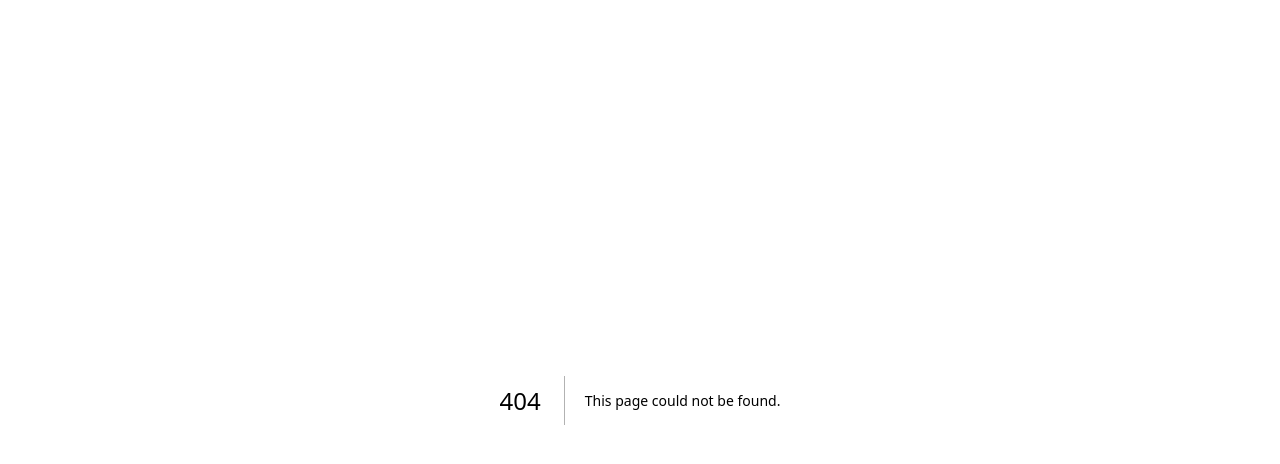
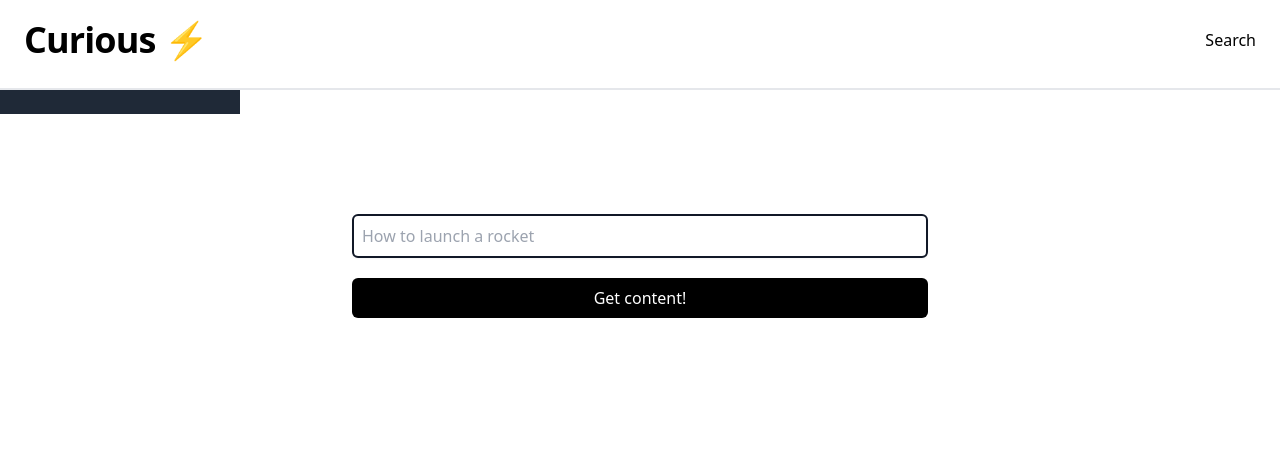
Before and after one commit to tchardonnens/curious-front, a Next.js app in the folder curious/: page /search in a window 1280 px wide. Before the commit this address had no page. Shown: the top 464 px of the page. Built offline with nearby package versions, Linux system fonts and the light colour scheme.

Commit message:
try to add sidebar

```diff
--- /dev/null
+++ b/curious/src/components/header.tsx
@@ -0,0 +1,15 @@
+import React from 'react';
+
+export default function Header() {
+  return (
+    <header className="flex justify-between items-center w-full p-5 border-b-2 pb-7 sm:px-4 px-2">
+      <a href="/">
+        <h1 className="sm:text-4xl text-2xl font-bold ml-2 tracking-tight">Curious ⚡️</h1>
+      </a>
+
+      <div className="flex items-center">
+        <a href="/search" className="mr-2">Search</a>
+      </div>
+    </header>
+  )
+}
--- /dev/null
+++ b/curious/src/components/sidebar.tsx
@@ -0,0 +1,27 @@
+import { SidebarPropsList } from '@/types/props';
+import React from 'react';
+
+
+export default function Sidebar(props: SidebarPropsList) {
+  return (
+    // sidebar as a list of buttons
+    <div className="flex-1 flex overflow-hidden">
+      <div className="narrow-sidebar hidden lg:block lg:flex-shrink-0 lg:bg-gray-800 lg:overflow-y-auto">
+        <div className="relative w-60 flex space-y-16 flex-col p-3">
+
+          {props.history.map((item) => {
+            return (
+              <div className="flex flex-col items-center justify-center text-center px-4 mt-12 sm:mt-20">
+                <h1 className="text-2xl font-bold text-white">{item.header}</h1>
+                <p className="text-white">{item.description}</p>
+              </div>
+            );
+          })}
+
+
+        </div>
+      </div>
+    </div>
+
+  );
+}
--- a/curious/src/pages/index.tsx
+++ b/curious/src/pages/index.tsx
@@ -1,52 +1,7 @@
-import Card from '@/components/card'
-import LoadingSkeleton from '@/components/loadingSkeleton';
+import Header from '@/components/header';
 import Head from 'next/head'
-import { useState } from 'react'
-
-type Subject = {
-  name: string;
-  description: string;
-}
-
-type SubjectsList = {
-  basic_subjects: Subject[];
-  deeper_subjects: Subject[];
-}
-
-type YoutubeVideoSimple = {
-  title: string;
-  description: string;
-  url: string;
-  image: string;
-}
-
-type Resources = {
-  chatgpt: SubjectsList;
-  content: YoutubeVideoSimple[];
-}
 
 export default function Home() {
-  const [prompt, setPrompt] = useState('')
-  const [resources, setResources] = useState<Resources>()
-  const [loading, setLoading] = useState(false)
-
-  const fetchResources = async () => {
-    console.log(prompt)
-    setLoading(true)
-    console.log('fetching')
-    // post request to /curious
-    const res = await fetch('http://127.0.0.1:8000/curious', {
-      method: 'POST',
-      headers: {
-        'Content-Type': 'application/json'
-      },
-      body: JSON.stringify({ prompt })
-    })
-    const data = await res.json()
-    setResources(data)
-    setLoading(false)
-  }
-
   return (
     <>
       <Head>
@@ -59,43 +14,11 @@ export default function Home() {
         <meta property="og:image" content="/sf-dream.png" />
         <meta property="og:url" content="https://verycurious.xyz" />
       </Head>
-      <header className="flex justify-between items-center w-full mt-5 border-b-2 pb-7 sm:px-4 px-2">
-        <h1 className="sm:text-4xl text-2xl font-bold ml-2 tracking-tight">Curious ⚡️</h1>
-      </header>
-      <main className="flex flex-1 w-full flex-col items-center justify-center text-center px-4 mt-12 sm:mt-20">
+      <Header />
+      <main className="flex flex-1 w-full h-full flex-col items-center justify-center text-center px-4 mt-12 sm:mt-20">
         <h1 className="sm:text-6xl text-4xl max-w-[708px] font-bold text-slate-900">Learn faster with adaptative content</h1>
         <h2 className="sm:text-1xl text-1xl max-w-[708px] mt-5 text-slate-600">Knowledge portal powered with ChatGPT</h2>
-        <form className="max-w-xl w-full" onSubmit={(e) => { e.preventDefault(); fetchResources(); }}>
-          <input className="w-full rounded-md border-solid border-2 border-gray-900 shadow-sm focus:border-black focus:ring-black my-5 p-2" placeholder='How to launch a rocket' value={prompt} onChange={e => setPrompt(e.target.value)} />
-          <button className="w-full bg-black text-white rounded-md p-2" onClick={fetchResources} type="button">Get content!</button>
-        </form>
-
-        {(resources || loading) && <div className="max-w-xl w-full mt-10">
-          <h2 className="sm:text-1xl text-4xl font-bold max-w-[708px] mb-10 text-slate-900">
-            Understand the subject 💡
-          </h2>
-        </div>}
-
-        {loading && <LoadingSkeleton />}
-        {
-          resources?.
-            content.map((resource, index) => {
-              return (
-                <Card title={resource.title} description={resource.description} image={resource.image} url={resource.url} key={index} />
-              )
-            })
-        }
-        {(resources || loading) && <div className="max-w-xl w-full mt-10">
-          <h2 className="sm:text-1xl text-4xl font-bold max-w-[708px] mb-10 text-slate-900">
-            Want more? 🚀
-          </h2>
-        </div>
-        }
-        {loading && <LoadingSkeleton />}
       </main>
-      <footer className="text-center h-16 sm:h-20 w-full sm:pt-2 pt-4 border-t mt-5 flex sm:flex-row flex-col justify-between items-center px-3 space-y-3 sm:mb-0 mb-3 text-slate-600">
-        <p>Built by Thomas Chardo ✌️</p>
-      </footer>
     </>
   )
 }
--- /dev/null
+++ b/curious/src/pages/search.tsx
@@ -0,0 +1,77 @@
+import Card from '@/components/card'
+import LoadingSkeleton from '@/components/loadingSkeleton';
+import Head from 'next/head'
+import { useState } from 'react'
+import Header from '@/components/header'
+import Sidebar from '@/components/sidebar';
+import { Resources, SidebarProps } from '@/types/props';
+
+export default function Home() {
+  const [prompt, setPrompt] = useState('')
+  const [resources, setResources] = useState<Resources>()
+  const [loading, setLoading] = useState(false)
+  const [history, setHistory] = useState<SidebarProps[]>([])
+
+  const fetchResources = async () => {
+    console.log(prompt)
+    setLoading(true)
+    console.log('fetching')
+    // post request to /curious
+    const res = await fetch('http://127.0.0.1:8000/curious', {
+      method: 'POST',
+      headers: {
+        'Content-Type': 'application/json'
+      },
+      body: JSON.stringify({ prompt })
+    })
+    const data = await res.json()
+    setResources(data)
+    setLoading(false)
+  }
+
+  return (
+    <>
+      <Head>
+        <title>Curious</title>
+        <meta name="description" content="Knowledge portal powered with ChatGPT" />
+        <meta name="viewport" content="width=device-width, initial-scale=1" />
+        <link rel="icon" href="/favicon.ico" />
+        <meta property="og:title" content="Curious" />
+        <meta property="og:description" content="Knowledge portal powered with ChatGPT" />
+        <meta property="og:image" content="/sf-dream.png" />
+        <meta property="og:url" content="https://verycurious.xyz" />
+      </Head>
+      <Header />
+
+      <Sidebar history={history}></Sidebar>
+      <main className="flex flex-1 w-full h-full flex-col items-center justify-center text-center px-4 mt-12 sm:mt-20">
+        {(resources || loading) && <div className="max-w-xl w-full mt-10">
+          <h2 className="sm:text-1xl text-4xl font-bold max-w-[708px] mb-10 text-slate-900">
+            Understand the subject 💡
+          </h2>
+        </div>}
+
+        {loading && <LoadingSkeleton />}
+        {
+          resources?.
+            content.map((resource, index) => {
+              return (
+                <Card title={resource.title} description={resource.description} image={resource.image} url={resource.url} key={index} />
+              )
+            })
+        }
+        {(resources || loading) && <div className="max-w-xl w-full mt-10">
+          <h2 className="sm:text-1xl text-4xl font-bold max-w-[708px] mb-10 text-slate-900">
+            Want more? 🚀
+          </h2>
+        </div>
+        }
+        {loading && <LoadingSkeleton />}
+        <form className="max-w-xl w-full " onSubmit={(e) => { e.preventDefault(); fetchResources(); }}>
+          <input className="w-full rounded-md border-solid border-2 border-gray-900 shadow-sm focus:border-black focus:ring-black my-5 p-2" placeholder='How to launch a rocket' value={prompt} onChange={e => setPrompt(e.target.value)} />
+          <button className="w-full bg-black text-white rounded-md p-2" onClick={fetchResources} type="button">Get content!</button>
+        </form>
+      </main>
+    </>
+  )
+}
--- /dev/null
+++ b/curious/src/types/props.ts
@@ -0,0 +1,30 @@
+export type SidebarProps = {
+  header: string;
+  description: string;
+}
+
+export type SidebarPropsList = {
+  history: SidebarProps[];
+}
+
+export type Subject = {
+  name: string;
+  description: string;
+}
+
+export type SubjectsList = {
+  basic_subjects: Subject[];
+  deeper_subjects: Subject[];
+}
+
+export type YoutubeVideoSimple = {
+  title: string;
+  description: string;
+  url: string;
+  image: string;
+}
+
+export type Resources = {
+  chatgpt: SubjectsList;
+  content: YoutubeVideoSimple[];
+}
--- a/curious/tailwind.config.js
+++ b/curious/tailwind.config.js
@@ -19,6 +19,12 @@ module.exports = {
       animation: {
         'loading-skeleton': 'loading-skeleton 1.5s infinite',
       },
+      gridTemplateColumns: {
+        sidebar: "300px auto",
+      },
+      gridTemplateRows: {
+        header: "64px auto",
+      },
     },
   },
   plugins: [],
```
